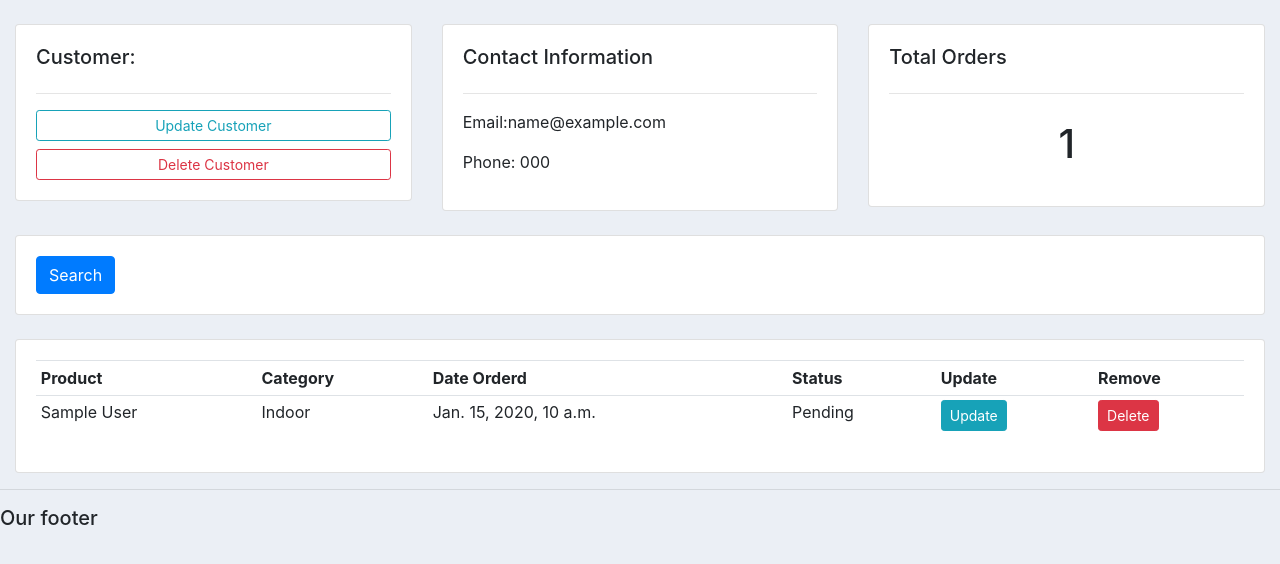
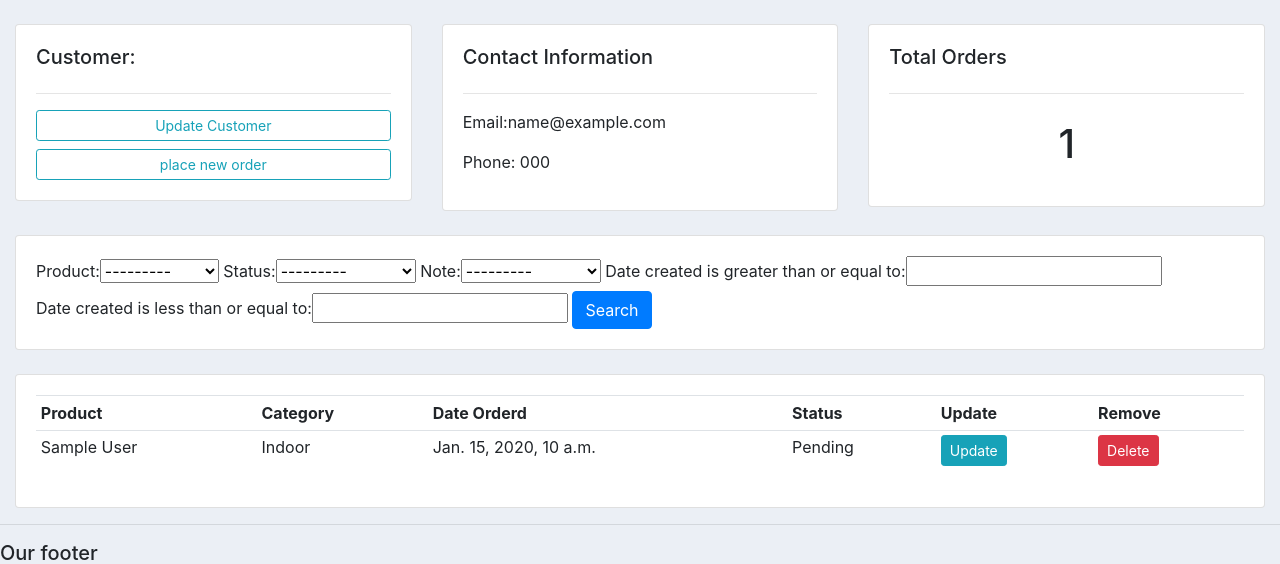
Before and after one commit to BSN2000/CRM1, a Django app: page /customer/1/ in a window 1280 px wide. Shown: the part 56-620 px from the top of the page. Run offline with Django 3.2, Linux system fonts and the light colour scheme; tables that the repository leaves empty hold one stand-in row (values such as "Sample post"); some libraries are stand-ins or nearby versions.

Commit message:
added search

```diff
--- /dev/null
+++ b/accounts/filters.py
@@ -0,0 +1,11 @@
+import django_filters
+from .models import *
+from django_filters import DateFilter
+
+class orderfilter(django_filters.FilterSet):
+    start_date = DateFilter(field_name="date_created",lookup_expr="gte")
+    end_date = DateFilter(field_name="date_created",lookup_expr="lte")
+    class Meta:
+        model = order
+        fields = '__all__'
+        exclude = ('Customer','date_created')
--- a/accounts/models.py
+++ b/accounts/models.py
@@ -34,6 +34,7 @@
     product = models.ForeignKey(product, null=True, on_delete= models.SET_NULL)
     date_created = models.DateTimeField(auto_now_add=True,null=True)
     status = models.CharField(max_length=200,null=True,choices=STATUS)
+    note = models.CharField(max_length=1000,null=True,choices=STATUS)
 
     def __str__(self):
         return self.product.name
--- a/accounts/templates/accounts/customer.html
+++ b/accounts/templates/accounts/customer.html
@@ -10,7 +10,7 @@
 			<h5>Customer:</h5>
 			<hr>
 			<a class="btn btn-outline-info  btn-sm btn-block" href="">Update Customer</a>
-			<a class="btn btn-outline-danger  btn-sm btn-block" href="">Delete Customer</a>
+			<a class="btn btn-outline-info  btn-sm btn-block" href="{% url 'create_order' customer.id %}">place new order</a>
 
 		</div>
 	</div>
@@ -39,7 +39,7 @@
 	<div class="col">
 		<div class="card card-body">
 			<form method="get">
-
+				{{myfilter.form}}
 		    <button class="btn btn-primary" type="submit">Search</button>
 		  </form>
 		</div>
--- a/accounts/templates/accounts/order_form.html
+++ b/accounts/templates/accounts/order_form.html
@@ -8,7 +8,11 @@
         <div class="card card-body">
             <form action="" method="POST">
                 {%csrf_token%}
-                {{form}}
+                {{ formset.management_form }}
+                    {% for form in formset %}
+                        {{form}}
+                        <hr>
+                    {% endfor %}
                 <input type="submit" name="Submit">
             </form>
 
--- a/accounts/urls.py
+++ b/accounts/urls.py
@@ -6,7 +6,7 @@
     path('',views.home ,name = "home"),
     path('product/',views.products,name = "products"),
     path('customer/<str:pk_test>/',views.customer,name = "customer"),
-    path('create_order/',views.createorder,name = "create_order"),
+    path('create_order/<str:pk>',views.createorder,name = "create_order"),
     path('update_order/<str:pk>',views.updateorder,name = "update_order"),
     path('delete_order/<str:pk>',views.deleteorder,name = "delete_order"),
 ]
--- a/accounts/views.py
+++ b/accounts/views.py
@@ -1,7 +1,9 @@
 from django.shortcuts import render,redirect
 from django.http import HttpResponse
+from django.forms import inlineformset_factory
 from .models import *
 from .forms import orderform
+from .filters import orderfilter
 # Create your views here.
 def home(request):
     orders = order.objects.all()
@@ -29,20 +31,26 @@
 
     order_count = orders.count()
 
-    context  = {"customer":customer,"orders":orders,"order_count":order_count}
+    myfilter = orderfilter(request.GET,queryset=orders)
+    orders = myfilter.qs
+
+    context  = {"customer":customer,"orders":orders,"order_count":order_count,"myfilter":myfilter}
     return render(request,"accounts/customer.html",context)
 
-def createorder(request):
-
-    form  = orderform()
+def createorder(request,pk):
+    orderformset = inlineformset_factory(Customer,order,fields=('product','status'),extra=5)
+    customer = Customer.objects.get(id=pk)
+    formset = orderformset(queryset=order.objects.none(), instance=customer)
+    # form  = orderform(initial={"Customer":customer})
     if request.method == 'POST':
         # print('printing post :',request.post)
-        form = orderform(request.POST)
-        if form.is_valid():
-            form.save()
+        # form = orderform(request.POST)
+        formset = orderformset(request.POST,instance=customer)
+        if formset.is_valid():
+            formset.save()
             return redirect('/')
 
-    context = {'form':form}
+    context = {'formset':formset}
     return render(request,'accounts/order_form.html',context)
 
 def updateorder(request,pk):
--- a/crm1/settings.py
+++ b/crm1/settings.py
@@ -38,6 +38,7 @@
     'django.contrib.messages',
     'django.contrib.staticfiles',
     'accounts',
+    'django_filters',
 ]
 
 MIDDLEWARE = [
```
